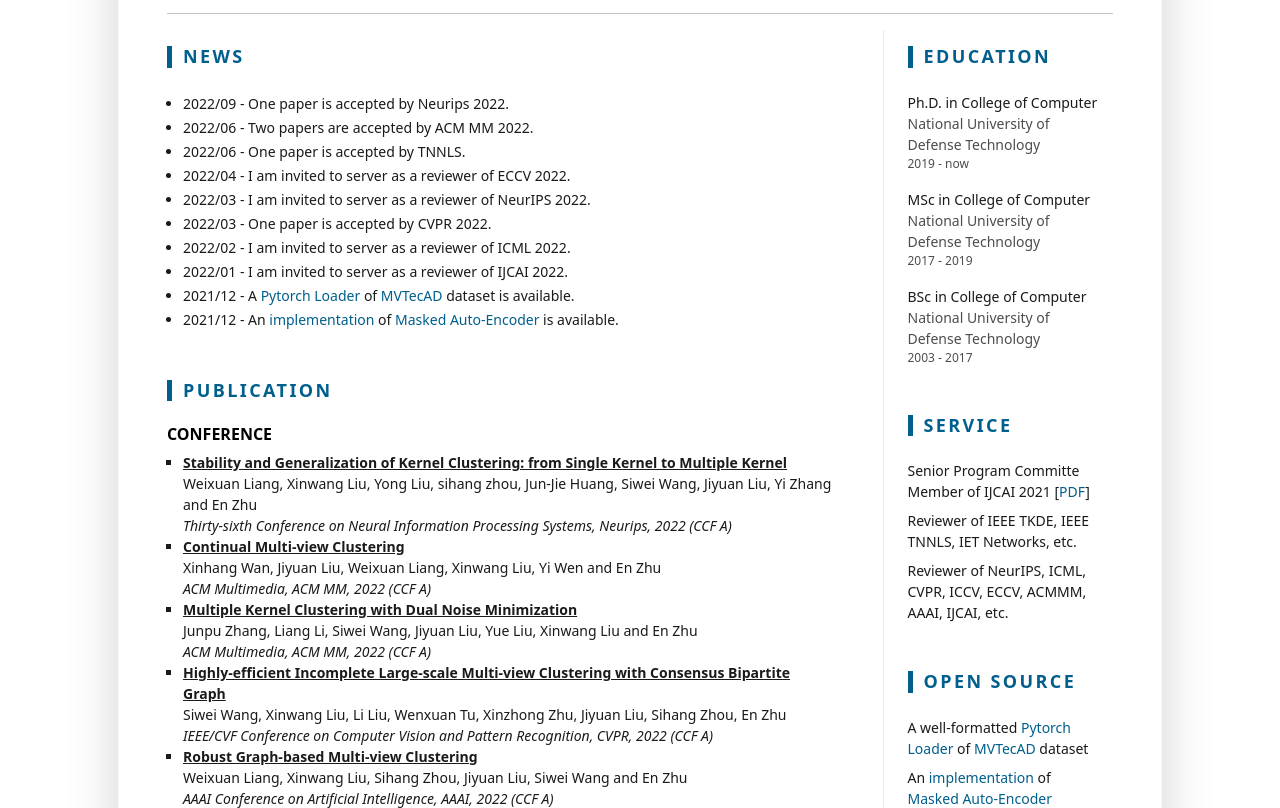
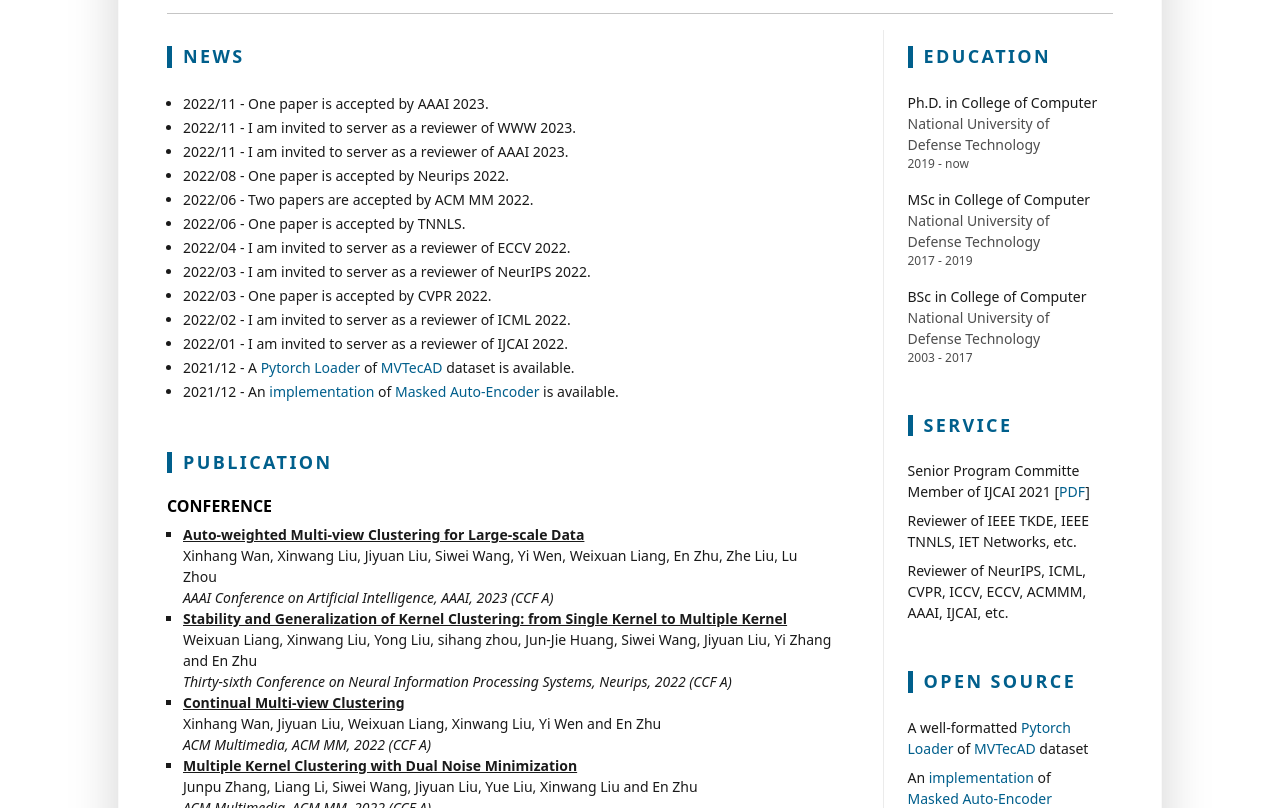
Before and after one commit to liujiyuan13/liujiyuan13.github.io, a plain HTML site: page index.html in a window 1280 px wide. Shown: the part 407-1215 px from the top of the page. Drawn offline with Linux system fonts and the light colour scheme.

Commit message:
update aaai23

```diff
--- a/index.html
+++ b/index.html
@@ -68,7 +68,10 @@
 								<div class="item mb-3">
 									<div class="item-content">
 										<ul class="resume-list-dot">
-											<li>2022/09 - One paper is accepted by Neurips 2022.</li>
+											<li>2022/11 - One paper is accepted by AAAI 2023.</li>
+											<li>2022/11 - I am invited to server as a reviewer of WWW 2023.</li>
+											<li>2022/11 - I am invited to server as a reviewer of AAAI 2023.</li>
+											<li>2022/08 - One paper is accepted by Neurips 2022.</li>
 											<li>2022/06 - Two papers are accepted by ACM MM 2022.</li>
 											<li>2022/06 - One paper is accepted by TNNLS.</li>
 											<li>2022/04 - I am invited to server as a reviewer of ECCV 2022.</li>
@@ -93,6 +96,11 @@
 									</div>
 									<div class="item-content">
 										<ul class="resume-list-square">
+											<li>
+												<a class="resume-link-publication" href="not_found.html">Auto-weighted Multi-view Clustering for Large-scale Data</a> <br>
+												Xinhang Wan, Xinwang Liu, Jiyuan Liu, Siwei Wang, Yi Wen, Weixuan Liang, En Zhu, Zhe Liu, Lu Zhou <br>
+												<i>AAAI Conference on Artificial Intelligence, AAAI, 2023 (CCF A)</i>
+											</li>
 											<li>
 												<a class="resume-link-publication" href="not_found.html">Stability and Generalization of Kernel Clustering: from Single Kernel to Multiple Kernel</a> <br>
 												Weixuan Liang, Xinwang Liu, Yong Liu, sihang zhou, Jun-Jie Huang, Siwei Wang, Jiyuan Liu, Yi Zhang and En Zhu <br>
```
